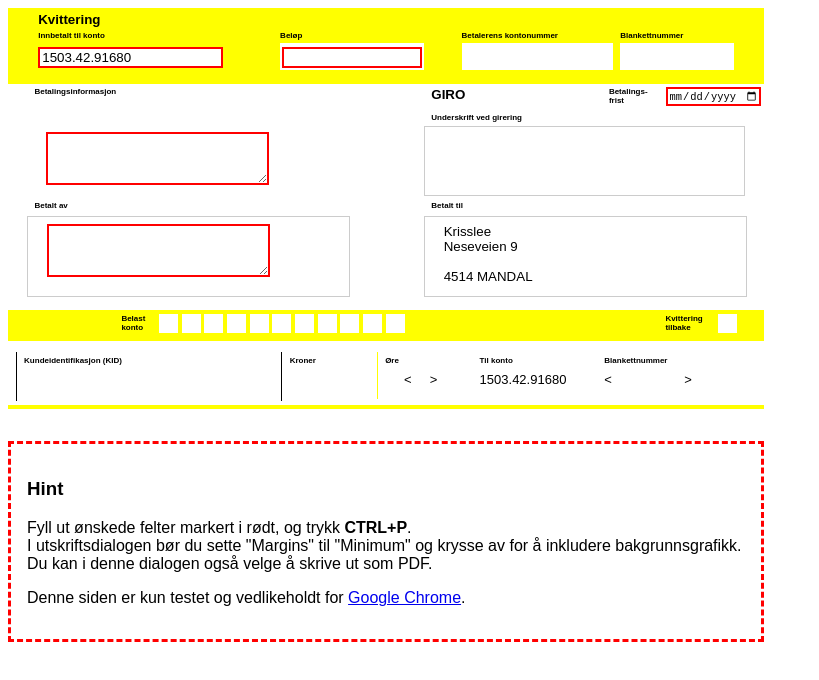
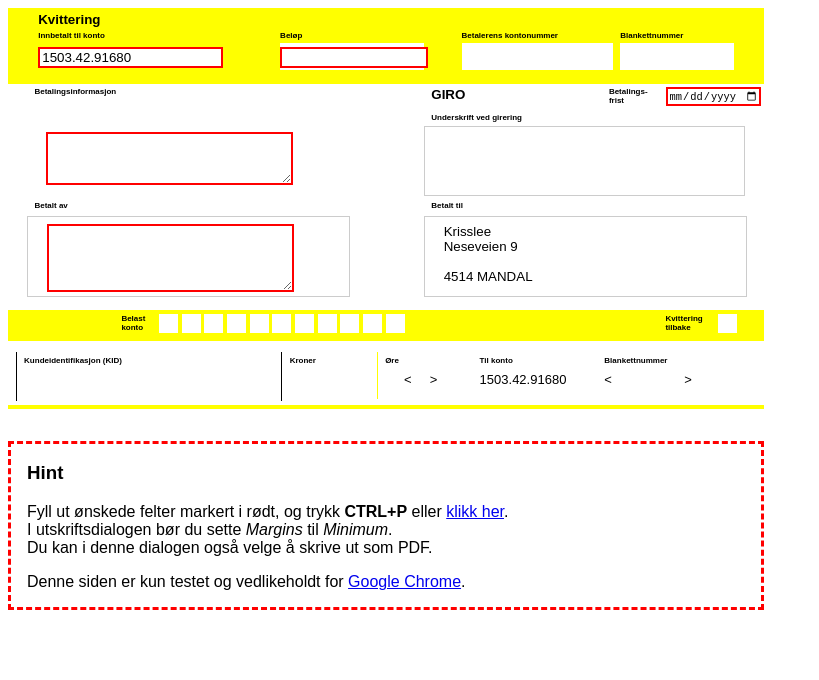
Before and after one commit to ruudud/faktura, a plain HTML site: page index.html in a window 1280 px wide. Shown: the whole page, without its empty margins (0-819 px from the left). Drawn offline with Linux system fonts and the light colour scheme.

Commit message:
Add clickable link to print dialog. Update margins.

```diff
--- a/faktura.css
+++ b/faktura.css
@@ -286,8 +286,7 @@ dd {
 
 /* Input styling */
 #amount {
-  width: 120px;
-  padding-left: 1em;
+  width: 140px;
 }
 ::-webkit-inner-spin-button {
   display: none;
@@ -306,7 +305,7 @@ textarea:focus, input:focus {
 }
 
 .helpText {
-  padding: 1em;
+  padding: 0 1em;
   margin-top: 2em;
   border: 3px dashed red;
   width: 19cm;
--- a/index.html
+++ b/index.html
@@ -100,7 +100,7 @@
                     <div class="infosignatur">
                         <div class="betalingsinfo">
                             <div class="betalingsinfoboks">
-                                <textarea cols="25" rows="3" id="paymentInfo" class="printhidden"></textarea>
+                                <textarea cols="28" rows="3" id="paymentInfo" class="printhidden"></textarea>
                                 <span class="paymentInfoOutput printonly"></span>
                             </div>
                         </div>
@@ -119,7 +119,7 @@
                             Betalt av
                         </div>
                         <div class="avtilboks">
-                            <textarea cols="25" rows="3" id="paidBy" class="printhidden"></textarea>
+                            <textarea cols="28" rows="4" id="paidBy" class="printhidden"></textarea>
                             <span class="paidByOutput printonly"></span>
                         </div>
                     </div>
@@ -215,8 +215,8 @@
         <div class="helpText printhidden">
           <h3>Hint</h3>
           <p>
-            Fyll ut ønskede felter markert i rødt, og trykk <strong>CTRL+P</strong>.<br>
-            I utskriftsdialogen bør du sette "Margins" til "Minimum" og krysse av for å inkludere bakgrunnsgrafikk.<br>
+            Fyll ut ønskede felter markert i rødt, og trykk <strong>CTRL+P</strong> eller <a href="javascript:window.print()">klikk her</a>.<br>
+            I utskriftsdialogen bør du sette <em>Margins</em> til <em>Minimum</em>.<br>
             Du kan i denne dialogen også velge å skrive ut som PDF.
           </p>
           <p>
```
